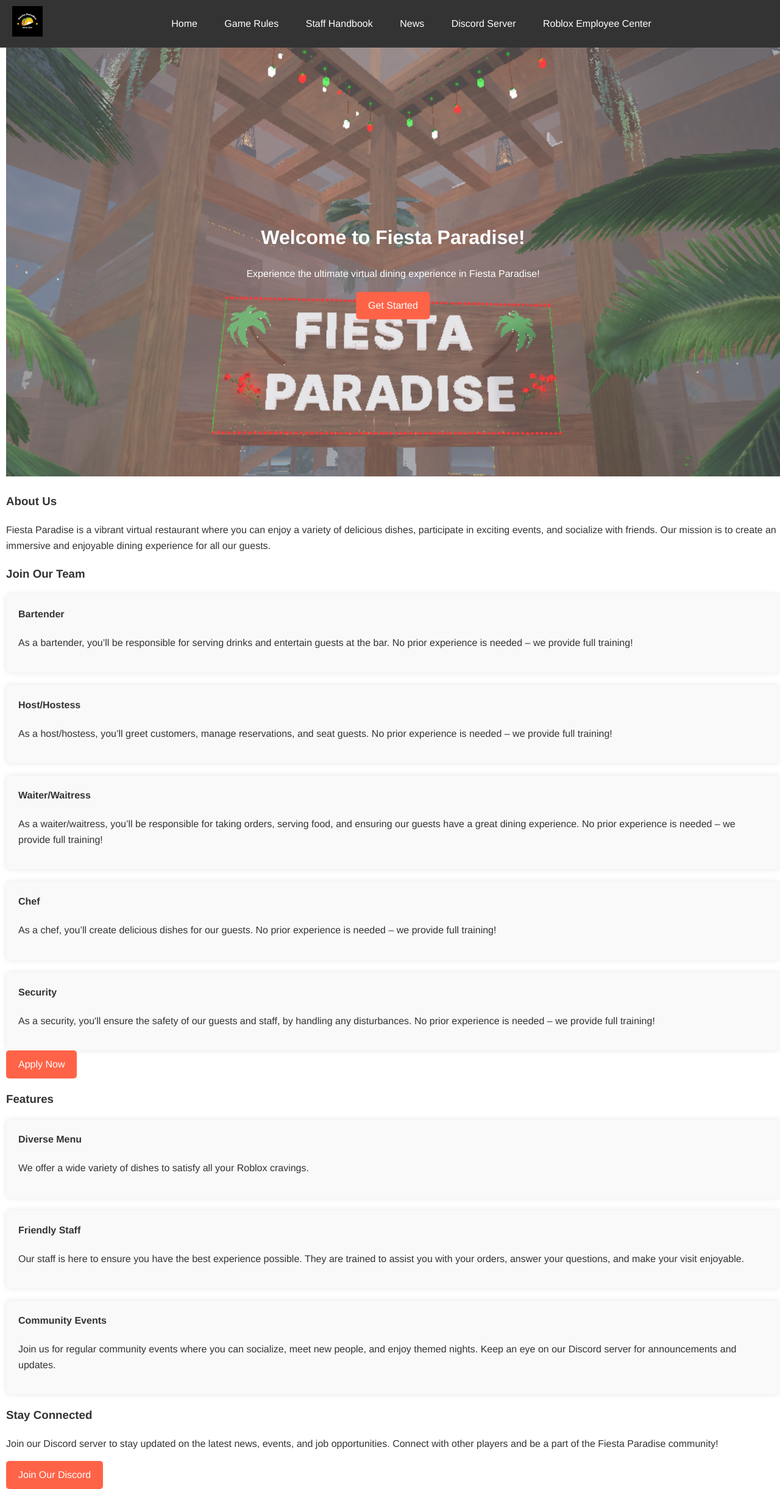
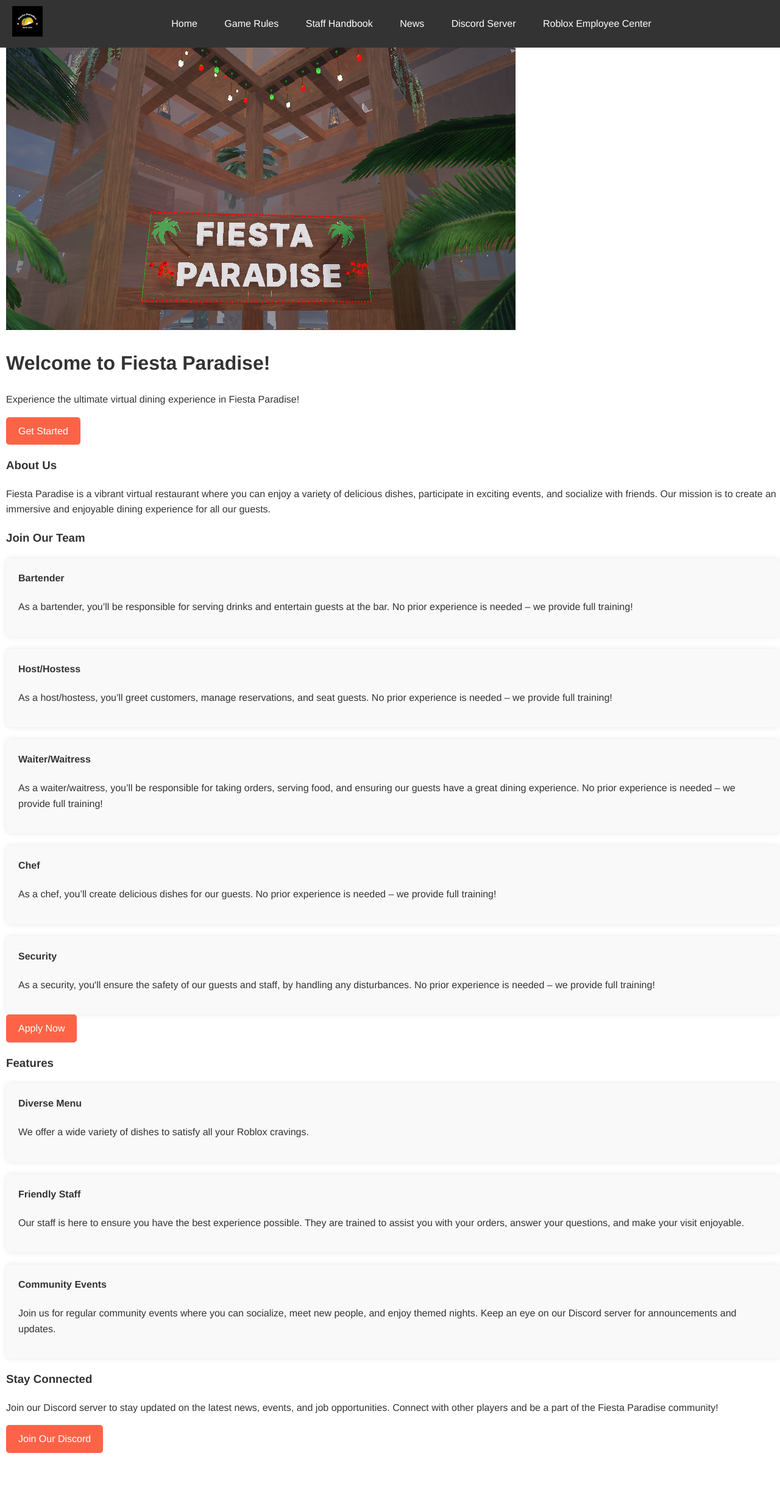
Before and after one commit to ifBars/Fiesta-Paradise, a Jekyll site: the page built from index.html, in a window 1280 px wide. Shown: the whole page at 61% size. Built offline with Jekyll 4.4.1, drawn with Linux system fonts in a browser that asks for light colours; after the commit the page ends 2382 px from its top, so only the background shows below that.

Commit message:
Update styles.css

```diff
--- a/assets/css/styles.css
+++ b/assets/css/styles.css
@@ -15,25 +15,6 @@
 nav {
   display: flex;
   align-items: center;
-}
-
-.hero {
-  position: relative;
-  text-align: center;
-  color: white;
-}
-
-.hero-image {
-  width: 100%;
-  height: auto;
-  opacity: 0.8;
-}
-
-.hero-overlay {
-  position: absolute;
-  top: 50%;
-  left: 50%;
-  transform: translate(-50%, -50%);
 }
 
 .logo-container {
```
